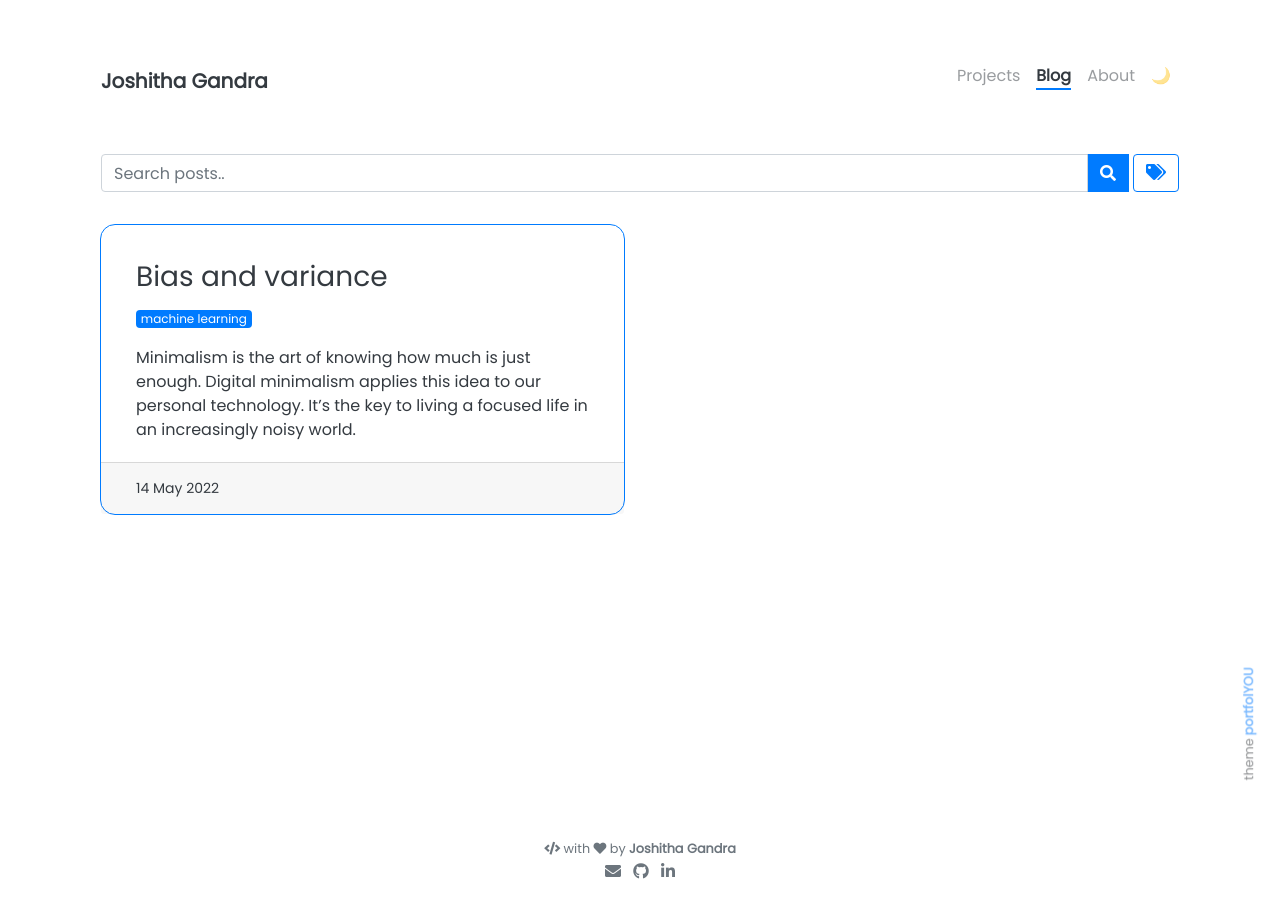
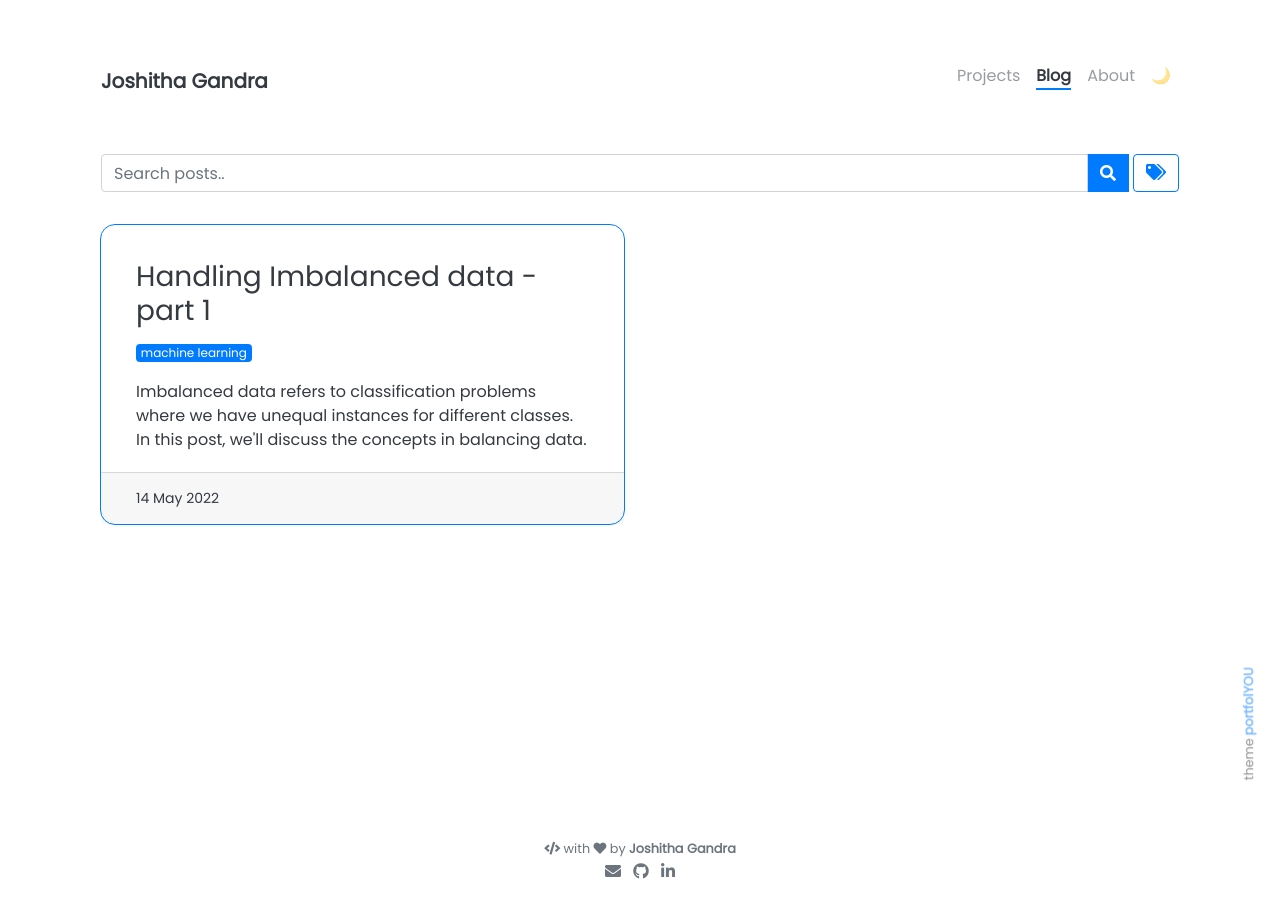
Before and after one commit to Joshitha18/Joshitha18.github.io, a Jekyll site: the page built from pages/blog.html, in a window 1280 px wide. Built offline with Jekyll 4.4.1, drawn with Linux system fonts in a browser that asks for light colours; nearby versions of some CDN libraries; comment, search, counter and statistics services are not loaded; some of the changed lines change nothing that is shown.

Commit message:
blog update

````diff
--- a/_config.yml
+++ b/_config.yml
@@ -5,7 +5,7 @@ description         : >-
 baseurl             : ""                     # Change to empty quotes if you are hosting your site at <your-username>.github.io directly
 # repository          : Joshitha18/Joshitha18.github.io     # Change to <your-username>/<your-username>.github.io (or remove it if you don't need remote projects)
 # remote_theme        : YoussefRaafatNasry/portfolYOU
-open_new_tab        : false                             # Opens external URLs in new tab (works for posts, projects and navbar only)
+open_new_tab        : true                            # Opens external URLs in new tab (works for posts, projects and navbar only)
 
 
 ### Plugins ###
@@ -62,7 +62,7 @@ collections:
 
 ### Disqus ###
 disqus:
-  shortname: your-short-name-disqus                     # Your website Shortname on disqus
+  shortname: joshitha                     # Your website Shortname on disqus
 
 
 ### Analytics ###
@@ -88,7 +88,7 @@ defaults:
       path: ""
       type: "posts"
     values:
-      comments: false                                   # Set to true to enable disqus comments
+      comments: true                                   # Set to true to enable disqus comments
 
   - scope:
       path: ""
--- a/_posts/2022-05-14-bias-variance.md
+++ /dev/null
@@ -1,58 +0,0 @@
----
-title: Bias and variance
-tags: [machine learning]
-style:  border
-color: primary
-description: Minimalism is the art of knowing how much is just enough. Digital minimalism applies this idea to our personal technology. It’s the key to living a focused life in an increasingly noisy world.
----
-
-Source: [Nikhil Thota](https://medium.com/@nikhilthota/digital-minimalism-ac083064b4e4)
-
-A few months ago I was offered (and have since accepted) a full time offer to work at Facebook in San Francisco and in that time I have been reflecting on my own usage of social media and the amount of value it has added to my life.
-
-A common trend I’ve been seeing is the urgency to delete all your social media IMMEDIATELY or even go completely off-the-grid to avoid the unimaginable long-term implications of having your attention and personal data potentially manipulated and abused. I don’t think that we can thrive in today’s world without utilizing the platforms that allow us such a dense level of interconnectivity. I’m not saying that things couldn’t be engineered better; what I am saying however, is that we can take control of how these platforms influence us and in a sense, take control of our own evolution.
-
-Anyways, here are five things I’ve done which have allowed me to be a participant in the digital world, but not have my attention micromanaged:
-
-## 1. Unsubscribe from irrelevant emails
-
-Inbox-zero isn’t a new idea but it’s infinitely more difficult to achieve this if you’re bombarded with emails from random retailers offering coupons and one-in-a-lifetime deals you’re never going to use.
-
-A simple way to de-clutter your inbox is to look at each email you receive from a subscription and if it’s not immediately relevant (or will be in the foreseeable future), just scroll to the bottom and hit that unsubscribe button. Over time you’ll receive less and less irrelevant emails and this will naturally translate into less stress in the back of your mind.
-
-And for those subscriptions and newsletters that you do want to keep, Unroll.me is a great tool I’ve used to manage the amount of content I see in my inbox. It allows you to wrap all relevant subscriptions into a daily newsletter that you see once and can tackle at your own leisure (it even allows you to unsubscribe directly from their platform!)
-
-## 2. Unfollow people on social media
-
-As you progress through school, jobs, projects, and whatever else you devote your time to, you tend to meet a lot of people who you may add on Facebook, follow on Instagram, but never develop a real relationship with. These acquaintances bloat your feeds and may cause you to miss out on important things that happen to those in your life who do matter.
-
-What I have done is unfollow (or mute) the people that I don’t spend time with in person or plan to in the future. This includes brands, groups, events or influencers who I don’t feel are genuinely inspiring me. The beauty of this is that you are freeing up more time and mental space to interact with the content and people who you truly do want to invest in.
-
-If you don’t want to be dramatic but still want more manageable social media feeds, the mute feature does thankfully exist. This allows you to mute someone’s posts, stories, and other notifications without explicitly unfollowing them and not tarnishing your (probably nonexistent) relationship with them.
-
-## 3. Take occasional social media purges
-
-It’s no secret that social media messes with the reward circuitry in your brain. One of the best ways to see just how it works is to take a social media purge where you commit to not using it for a certain amount of time. I’ve been surprised at how reflexively I reach for my phone and even more surprised at the free time and mental clarity I have after a couple days of adjusting.
-
-In the past I’ve experimented with social media detoxes ranging from days to weeks and have found that the best strategy to avoid the temptation is to just delete the apps and not re-download until your purge is over. Most of the time you have an urge to check something, it’s simply a reflex and you won’t follow through since downloading the app again will take time and you will have caught yourself by then.
-
-Another strategy, courtesy of Kenton Prescott is to enact a recurring purge, where you keep your phone in airplane mode (or even Do Not Disturb) for some amount of hours a day, limiting the time you spend catching up on notifications. The idea is that everyone can wait a few hours for your attention, even in the case of emergencies.
-
-## 4. Turn off notifications for non-essential things
-
-This one is pretty simple, just turn off notifications for things that are not essential. Every time your phone or wearable buzzes, you’re losing precious mental bandwidth which can take up to 23 minutes to get back!
-
-In similar fashion to the previous steps, this takes some time and conscious effort daily where you take note of all notifications you get, evaluate if each one is worth the time, and turn off as necessary.
-
-## 5. Learn how to use built in tools
-
-One of my favorite features on my phone is Do Not Disturb. It allows you to silence all non-critical notifications for an indefinite amount of time. This is what I use when I’m working on school work, personal projects, or even this article. On both iOS and Android, you’re given fairly granular control over what is considered critical so you can pick and choose what is worth the focus lost from a distraction.
-
-{% include elements/figure.html image="https://cdn-images-1.medium.com/max/1000/0*MAeS-4fEc0Y7T4VB.jpg" caption="iOS" %}
-{% include elements/figure.html image="https://cdn-images-1.medium.com/max/1000/0*nF_H2-8oTY7C0a54.png" caption="Android" %}
-
-Apple and Google also fairly recently rolled out time management tools which allow the user to be restricted from certain applications after a given amount of use. This really helps to add an extra layer of discipline if you’re trying to build the habit of using your phone less.
-
-Minimalism isn’t a philosophy that demands you to sell everything you own, wear the same outfit for the rest of your life, and live out of your van. Rather, it’s taking a hard look at everything in your life and determining whether something truly provides happiness for you. Digital Minimalism is a subset of this way of thinking and is a philosophy that has allowed me to work in tech and be an active participant of social media, but also maintain my own level of free thinking and choose what I focus on.
-
-I hope this has helped at least one person out there better manage their digital engagement. When I was first starting my foray into this way of thinking, this documentary by Matt D'Avella really helped me understand what minimalism was all about and is something I’d recommend if you’d like to learn more!
--- /dev/null
+++ b/_posts/2022-05-14-class-imbalance.md
@@ -0,0 +1,80 @@
+---
+title: Handling Imbalanced data - part 1
+tags: [machine learning]
+style:  border
+color: primary
+comments: true
+description: Imbalanced data refers to classification problems where we have unequal instances for different classes. In this post, we'll discuss the concepts in balancing data.
+---
+
+
+When faced with a class imbalance in our data, we may want to try to balance the training data before we build a model around it. One way to do this is by using sampling techniques which focus on solving the issue through manipulation of the data - we modify the data distribution to make sure that the data is balanced.
+
+
+The two most adopted sampling methods are:
+1. Oversampling the minority class
+2. Undersampling the majority class
+
+{% include elements/figure.html image="https://rb.gy/b6qg8i" caption="sampling methods" %}
+
+## Oversampling the minority class
+
+In the case of over-sampling, we pick a larger proportion from the class with fewer values in order to come closer to the amount of the majority class; here we increase the number of data points by either randomly duplicating instances of the minority classes, or generating new data similar to the values in the existing data.
+
+We can use `RandomOverSampler` function from `imbalanced-learn` module to perform oversampling:
+
+```python
+import numpy as np
+from imblearn.over_sampling import RandomOverSampler
+
+data = np.random.randn(30,2)
+label = 25*[0] + 5*[1]
+
+
+# setting sampling_strategy=0.5 ensures that the minority class will be oversampled to have half the number of examples as the majority class
+
+ros = RandomOverSampler(sampling_strategy=0.5, random_state=123)
+data_res, label_res = ros.fit_resample(data, label)
+```
+
+Here, the over-sampling of the minority class is done by picking samples at random with replacement. It supports multi-class resampling by sampling each class independently and heterogeneous data as object array containing string and numeric data.
+
+
+## Undersampling the majority class
+
+Under-sampling, on the other hand, will take less data overall by reducing the amount taken from the majority class. So, it reduces the amount of data available to train our model - this means we should only use this if we have enough data that we can accept eliminating some of it.
+
+`RandomUnderSampler` function from `imbalanced-learn` module to perform random undersampling:
+
+```python
+import numpy as np
+from imblearn.under_sampling import RandomUnderSampler
+
+data = np.random.randn(30,2)
+label = 25*[0] + 5*[1]
+
+
+# setting sampling_strategy=0.5 ensures that the minority class is 50 percent of the majority class
+
+ros = RandomUnderSampler(sampling_strategy=0.5, random_state=123)
+data_res, label_res = ros.fit_resample(data, label)
+```
+
+The decision to use over-sampling or under-sampling will depend on the amount of data we started with, and in some cases, computational costs.
+
+
+## Synthetic sampling(SMOTE)
+
+It's clear that with smaller datasets, it won't be beneficial to under-sample. Instead, we can try over-sampling the minority class. Instead of randomly over-sampling with the `RandomOverSampler`, we can use the Synthetic Minority Over-sampling Technique (SMOTE) to create synthetic data.
+
+*“This paper shows that a combination of our method of over-sampling the minority (abnormal) class and under-sampling the majority (normal) class can achieve better classifier performance (in ROC space) than only under-sampling the majority class. This paper also shows that a combination of our method of over-sampling the minority class and under-sampling the majority class can achieve better classifier performance (in ROC space) than varying the loss ratios in Ripper or class priors in Naive Bayes. Our method of over-sampling the minority class involves creating synthetic minority class examples.”*  -  **N. V. Chawla, K. W. Bowyer, L. O.Hall, W. P. Kegelmeyer, [SMOTE: Synthetic Minority Over-sampling Technique](https://arxiv.org/pdf/1106.1813.pdf), Journal of Artificial Intelligence Research, 321-357, 2002**
+
+{% include elements/figure.html image="https://rb.gy/chn0oe" caption="SMOTE for synthetic data generation" %}
+
+The main idea is to consider the relationships that exist between samples and create new synthetic points along the segments connecting a group of neighbors. SMOTE finds out ‘k’ nearest neighbors of a data point in the minority class. After the nearest data points have been identified, SMOTE then creates some synthetic data points on the lines joining the primary point and the neighbors so that these data points share the similar features/characteristics of the other minority data points.
+
+
+
+References:
+1. Hands-On Data Analysis with Pandas, Stefanie Molin
+2. [Oversampling to remove class imbalance using SMOTE](https://medium.com/@asheshdas.ds/oversampling-to-remove-class-imbalance-using-smote-94d5648e7d35)
````
Also changed, not shown: 6 other files.
